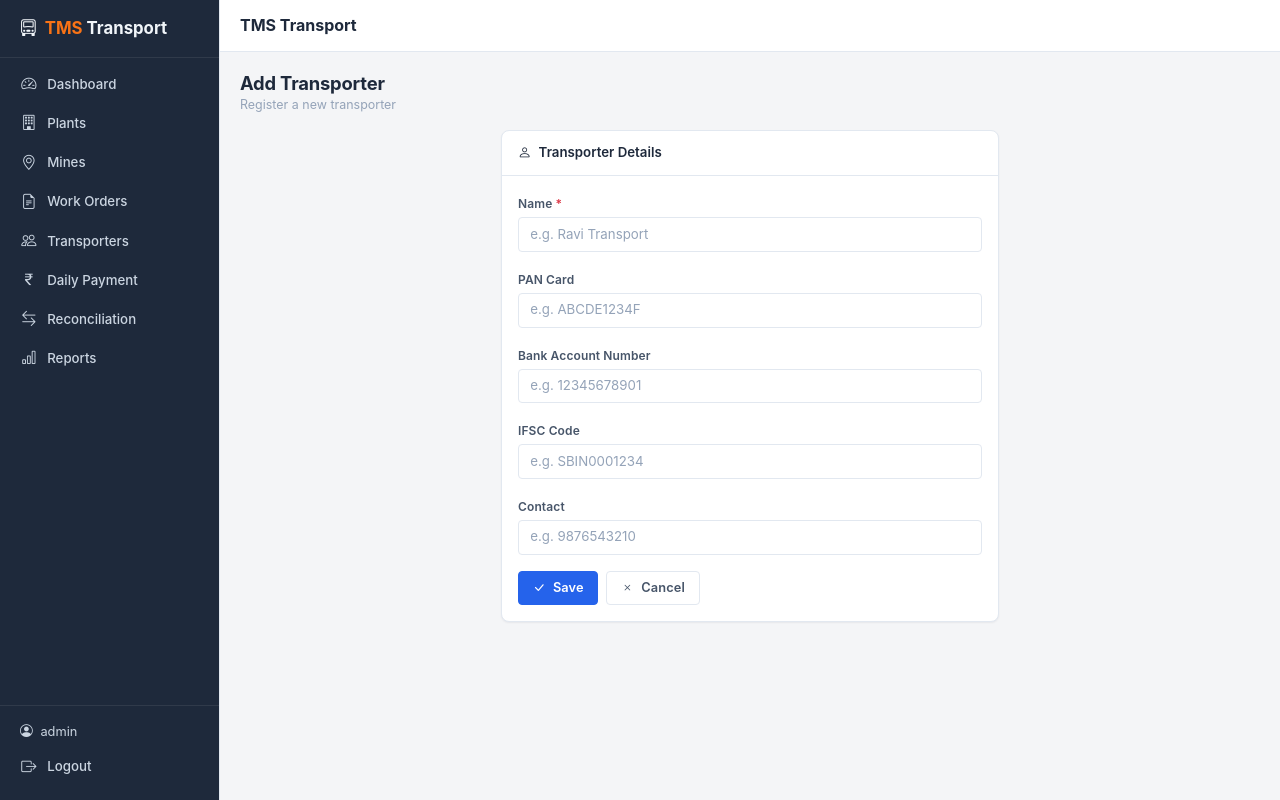
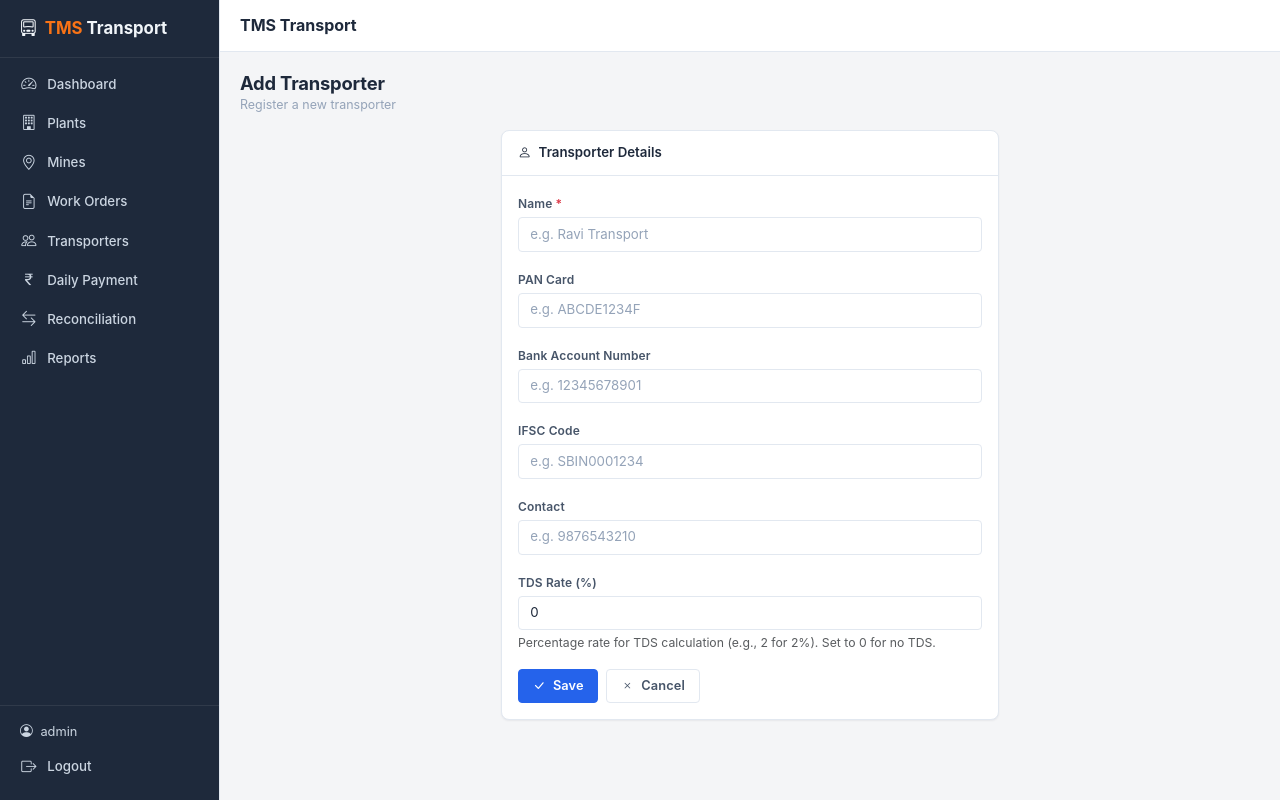
Before and after one commit to nikhildubey-23/truck_management_system, a Flask app: page /transporters/add in a window 1280 px wide. Run offline with Flask 3, Linux system fonts and the light colour scheme; a user stored in the database is signed in.

Commit message:
feat: add TDS Rate field to transporter form

```diff
--- a/app/templates/transporters/form.html
+++ b/app/templates/transporters/form.html
@@ -31,6 +31,13 @@
                         <label class="form-label">Contact</label>
                         <input type="text" name="contact" class="form-control" value="{{ transporter.contact if transporter else '' }}" placeholder="e.g. 9876543210">
                     </div>
+                    <div class="mb-3">
+                        <label class="form-label">TDS Rate (%)</label>
+                        <input type="number" name="tds_rate" class="form-control"
+                               step="0.01" min="0" max="100"
+                               value="{{ transporter.tds_rate if transporter else 0 }}">
+                        <div class="form-text">Percentage rate for TDS calculation (e.g., 2 for 2%). Set to 0 for no TDS.</div>
+                    </div>
                     <div class="d-flex gap-2">
                         <button type="submit" class="btn btn-primary"><i class="bi bi-check-lg me-1"></i> Save</button>
                         <a href="{{ url_for('transporters.list') }}" class="btn btn-outline-secondary"><i class="bi bi-x me-1"></i> Cancel</a>
```
